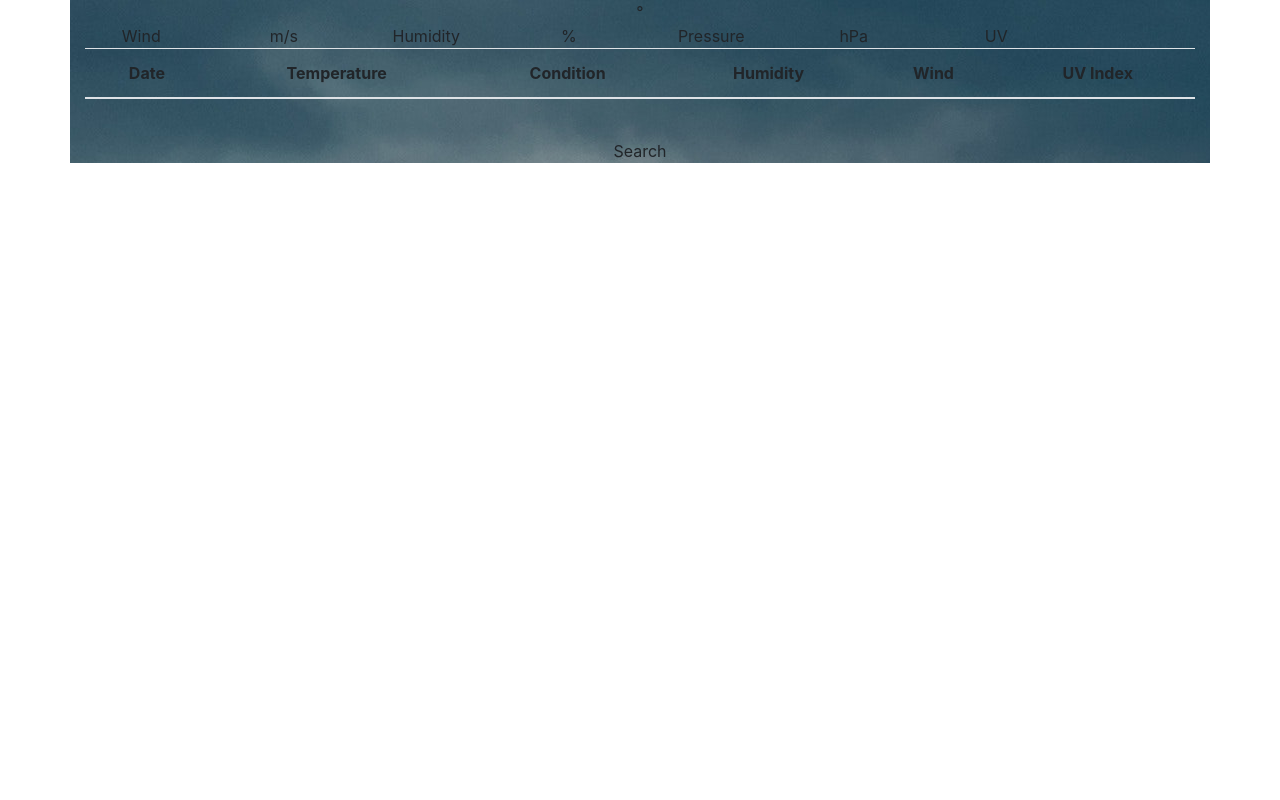
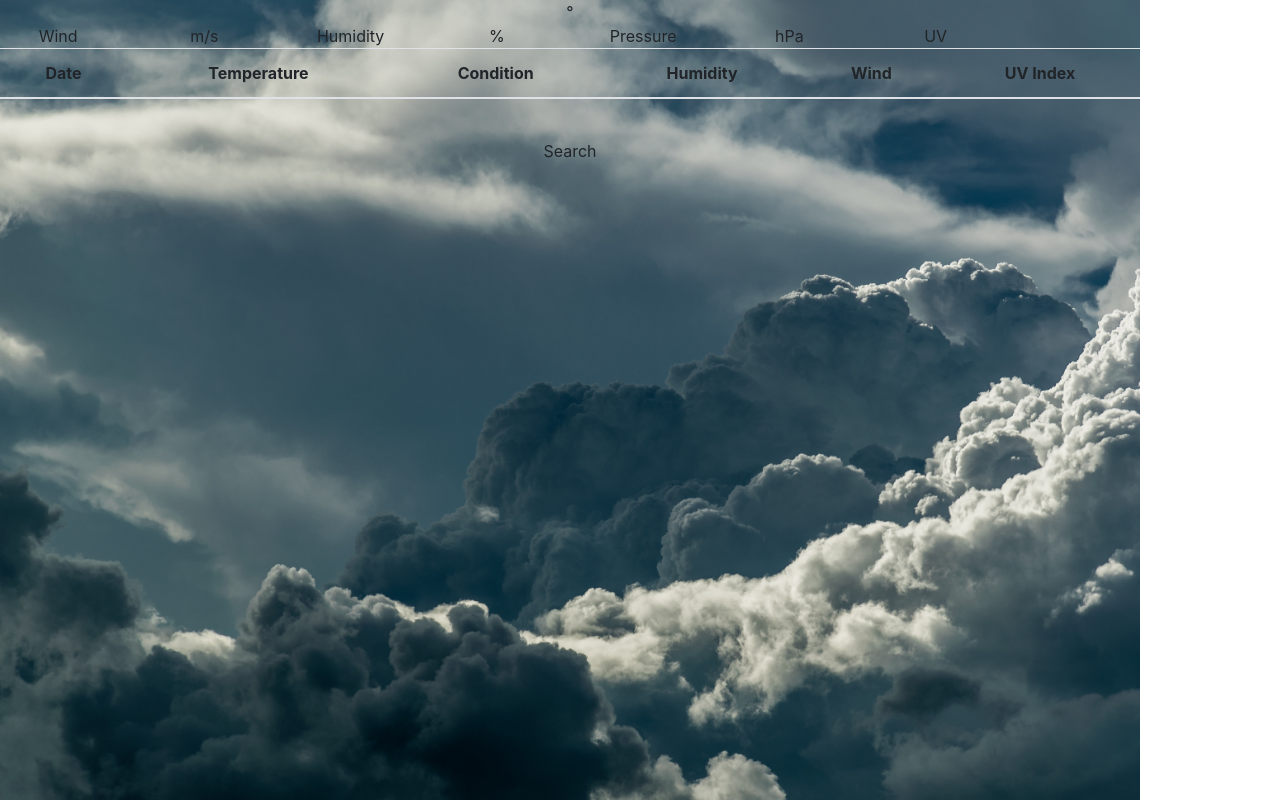
Before and after one commit to abautista3712/reactWeatherDashboard, a React (Create React App) app: page / in a window 1280 px wide. Built offline with nearby package versions, Linux system fonts and the light colour scheme; no server answers; the HTML template or start-up script is replaced by a standard one.

Commit message:
Fixed background sizing, margins, padding.

```diff
--- a/src/App.js
+++ b/src/App.js
@@ -12,8 +12,13 @@ const clouds = "./assets/images/clouds.jpg";
 function App() {
   return (
     <Container
-      className="text-center"
-      style={{ backgroundImage: `url(${clouds})` }}
+      className="text-center mx-0 px-0"
+      style={{
+        height: "100vh",
+        width: "100wh",
+        backgroundImage: `url(${clouds})`,
+        backgroundSize: "cover",
+      }}
     >
       <CurrentWeather />
       <FiveDayTable />
```
